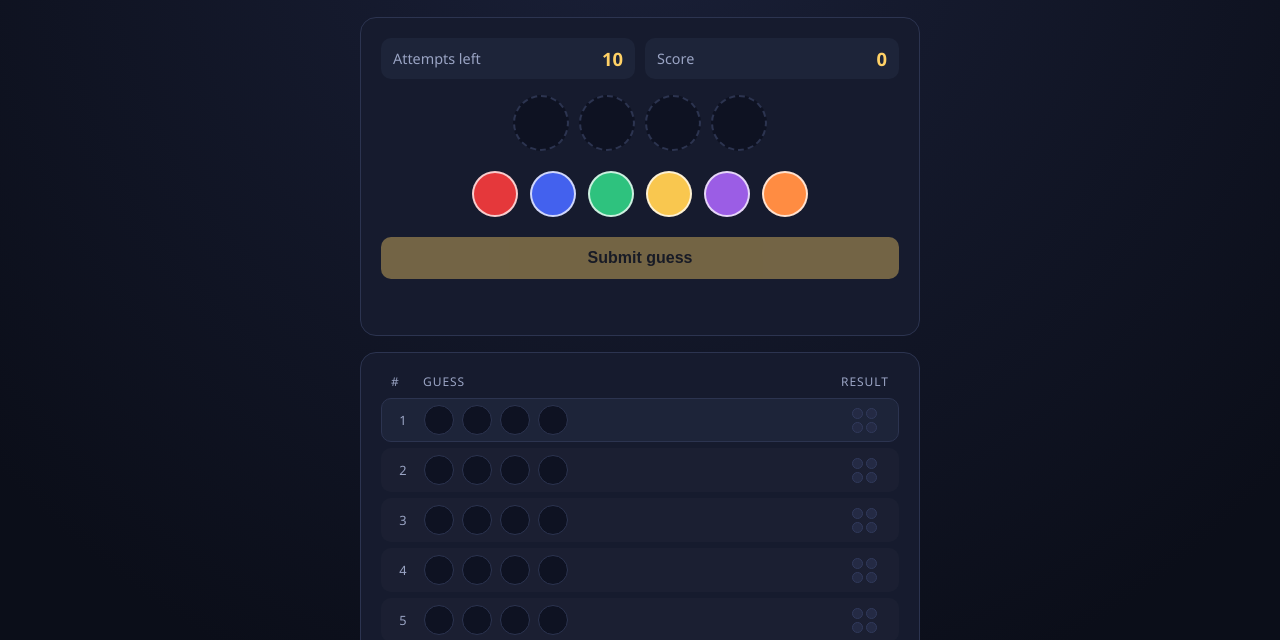
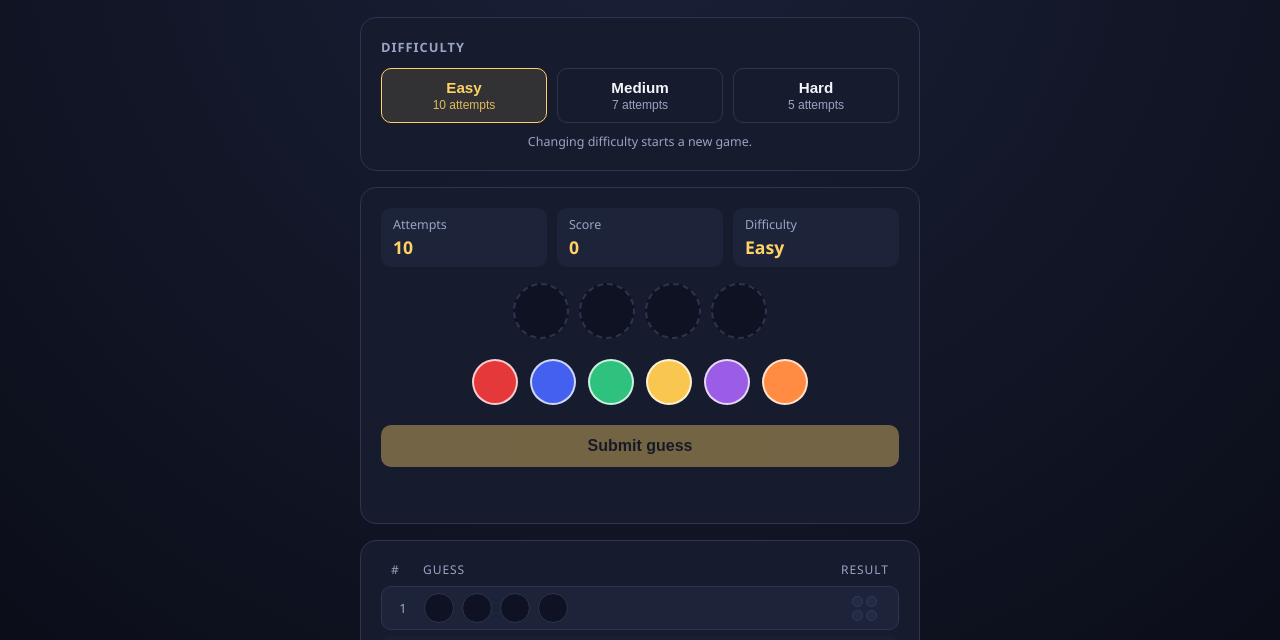
Before and after one commit to yairhattav54-debug/bullseye-game, a plain HTML site: page index.html in a window 1280 px wide. Shown: the part 113-753 px from the top of the page. Drawn offline with Linux system fonts and the light colour scheme.

Commit message:
Add difficulty levels

```diff
--- a/index.html
+++ b/index.html
@@ -13,15 +13,38 @@
       <p class="subtitle">Crack the secret code</p>
     </header>
 
+    <section class="card difficulty-card" aria-label="Difficulty">
+      <h2 class="section-title">Difficulty</h2>
+      <div id="difficulty-options" class="difficulty-options" role="group" aria-label="Choose difficulty">
+        <button type="button" class="difficulty-button active" data-difficulty="easy" aria-pressed="true">
+          Easy
+          <small>10 attempts</small>
+        </button>
+        <button type="button" class="difficulty-button" data-difficulty="medium" aria-pressed="false">
+          Medium
+          <small>7 attempts</small>
+        </button>
+        <button type="button" class="difficulty-button" data-difficulty="hard" aria-pressed="false">
+          Hard
+          <small>5 attempts</small>
+        </button>
+      </div>
+      <p class="difficulty-note">Changing difficulty starts a new game.</p>
+    </section>
+
     <section class="card controls" aria-label="Your guess">
       <div class="status">
         <div class="stat">
-          <span>Attempts left</span>
+          <span>Attempts</span>
           <strong id="attempts-left">10</strong>
         </div>
         <div class="stat">
           <span>Score</span>
           <strong id="score">0</strong>
+        </div>
+        <div class="stat">
+          <span>Difficulty</span>
+          <strong id="difficulty-value">Easy</strong>
         </div>
       </div>
 
--- a/script.js
+++ b/script.js
@@ -1,6 +1,10 @@
 const COLORS = ["red", "blue", "green", "yellow", "purple", "orange"];
 const CODE_LENGTH = 4;
-const MAX_ATTEMPTS = 10;
+const DIFFICULTIES = {
+  easy: { label: "Easy", attempts: 10 },
+  medium: { label: "Medium", attempts: 7 },
+  hard: { label: "Hard", attempts: 5 }
+};
 
 const slotElements = document.querySelectorAll(".slot");
 const paletteElement = document.getElementById("palette");
@@ -10,9 +14,13 @@ const newGameButton = document.getElementById("new-game-button");
 const messageElement = document.getElementById("message");
 const attemptsElement = document.getElementById("attempts-left");
 const scoreElement = document.getElementById("score");
+const difficultyOptionsElement = document.getElementById("difficulty-options");
+const difficultyValueElement = document.getElementById("difficulty-value");
 const secretAreaElement = document.getElementById("secret-area");
 const secretPegsElement = document.getElementById("secret-pegs");
 
+let currentDifficulty = "easy";
+let attemptsLimit = DIFFICULTIES.easy.attempts;
 let secretCode = [];
 let currentGuess = [];
 let attemptsUsed = 0;
@@ -20,6 +28,7 @@ let gameOver = false;
 let boardRows = [];
 
 function startNewGame() {
+  attemptsLimit = DIFFICULTIES[currentDifficulty].attempts;
   secretCode = generateSecretCode();
   currentGuess = [];
   attemptsUsed = 0;
@@ -28,6 +37,7 @@ function startNewGame() {
   createBoard();
   renderSlots();
   renderAttempts();
+  renderDifficulty();
   updateControls();
 
   scoreElement.textContent = "0";
@@ -54,7 +64,7 @@ function createBoard() {
   boardElement.innerHTML = "";
   boardRows = [];
 
-  for (let rowIndex = 0; rowIndex < MAX_ATTEMPTS; rowIndex++) {
+  for (let rowIndex = 0; rowIndex < attemptsLimit; rowIndex++) {
     const row = document.createElement("div");
     row.className = "board-row";
 
@@ -127,7 +137,24 @@ function renderSlots() {
 }
 
 function renderAttempts() {
-  attemptsElement.textContent = MAX_ATTEMPTS - attemptsUsed;
+  attemptsElement.textContent = attemptsLimit - attemptsUsed;
+}
+
+function renderDifficulty() {
+  difficultyValueElement.textContent = DIFFICULTIES[currentDifficulty].label;
+  difficultyOptionsElement.querySelectorAll(".difficulty-button").forEach((button) => {
+    const isActive = button.dataset.difficulty === currentDifficulty;
+    button.classList.toggle("active", isActive);
+    button.setAttribute("aria-pressed", isActive ? "true" : "false");
+  });
+}
+
+function setDifficulty(difficulty) {
+  if (!DIFFICULTIES[difficulty] || difficulty === currentDifficulty) {
+    return;
+  }
+  currentDifficulty = difficulty;
+  startNewGame();
 }
 
 function updateControls() {
@@ -175,7 +202,7 @@ function submitGuess() {
 
   if (result.bulls === CODE_LENGTH) {
     endGame(true);
-  } else if (attemptsUsed >= MAX_ATTEMPTS) {
+  } else if (attemptsUsed >= attemptsLimit) {
     endGame(false);
   } else {
     updateActiveRow();
@@ -212,7 +239,7 @@ function updateActiveRow() {
     boardRow.row.classList.remove("active");
   });
 
-  if (!gameOver && attemptsUsed < MAX_ATTEMPTS) {
+  if (!gameOver && attemptsUsed < attemptsLimit) {
     boardRows[attemptsUsed].row.classList.add("active");
   }
 }
@@ -220,7 +247,7 @@ function updateActiveRow() {
 function endGame(won) {
   gameOver = true;
 
-  const unusedAttempts = MAX_ATTEMPTS - attemptsUsed;
+  const unusedAttempts = attemptsLimit - attemptsUsed;
   const score = won ? 100 + unusedAttempts * 20 : 0;
   scoreElement.textContent = score;
 
@@ -271,6 +298,14 @@ document.getElementById("slots").addEventListener("click", (event) => {
   removeColorFromSlot(Number(slot.dataset.index));
 });
 
+difficultyOptionsElement.addEventListener("click", (event) => {
+  const button = event.target.closest(".difficulty-button");
+  if (!button) {
+    return;
+  }
+  setDifficulty(button.dataset.difficulty);
+});
+
 submitButton.addEventListener("click", submitGuess);
 newGameButton.addEventListener("click", startNewGame);
 
--- a/style.css
+++ b/style.css
@@ -66,9 +66,67 @@ h1 {
   border-radius: 16px;
 }
 
+.section-title {
+  margin: 0 0 12px;
+  color: var(--muted);
+  font-size: 0.8rem;
+  font-weight: 600;
+  text-transform: uppercase;
+  letter-spacing: 0.08em;
+}
+
+.difficulty-options {
+  display: flex;
+  gap: 10px;
+}
+
+.difficulty-button {
+  flex: 1;
+  display: flex;
+  flex-direction: column;
+  align-items: center;
+  gap: 2px;
+  padding: 10px 8px;
+  background-color: transparent;
+  border: 1px solid var(--border);
+  border-radius: 10px;
+  color: var(--text);
+  font-size: 0.95rem;
+  font-weight: 600;
+  cursor: pointer;
+}
+
+.difficulty-button:hover {
+  background-color: var(--card-light);
+}
+
+.difficulty-button small {
+  color: var(--muted);
+  font-size: 0.75rem;
+  font-weight: 400;
+}
+
+.difficulty-button.active {
+  background-color: rgba(255, 209, 102, 0.12);
+  border-color: var(--accent);
+  color: var(--accent);
+}
+
+.difficulty-button.active small {
+  color: var(--accent);
+  opacity: 0.85;
+}
+
+.difficulty-note {
+  margin: 10px 0 0;
+  color: var(--muted);
+  font-size: 0.78rem;
+  text-align: center;
+}
+
 .status {
   display: grid;
-  grid-template-columns: 1fr 1fr;
+  grid-template-columns: repeat(3, 1fr);
   gap: 10px;
   margin-bottom: 16px;
   color: var(--muted);
@@ -77,17 +135,20 @@ h1 {
 
 .stat {
   display: flex;
-  justify-content: space-between;
-  align-items: center;
-  gap: 8px;
+  flex-direction: column;
+  gap: 2px;
   padding: 8px 12px;
   background-color: var(--card-light);
   border-radius: 10px;
 }
 
+.stat span {
+  font-size: 0.78rem;
+}
+
 .status strong {
   color: var(--accent);
-  font-size: 1.15rem;
+  font-size: 1.1rem;
 }
 
 .slots {
@@ -377,6 +438,35 @@ button:focus-visible {
     height: 40px;
   }
 
+  .difficulty-options {
+    gap: 6px;
+  }
+
+  .difficulty-button {
+    padding: 8px 4px;
+    font-size: 0.85rem;
+  }
+
+  .difficulty-button small {
+    font-size: 0.7rem;
+  }
+
+  .status {
+    gap: 6px;
+  }
+
+  .stat {
+    padding: 8px;
+  }
+
+  .stat span {
+    font-size: 0.7rem;
+  }
+
+  .status strong {
+    font-size: 1rem;
+  }
+
   .board-labels,
   .board-row {
     grid-template-columns: 18px 1fr 42px;
```
